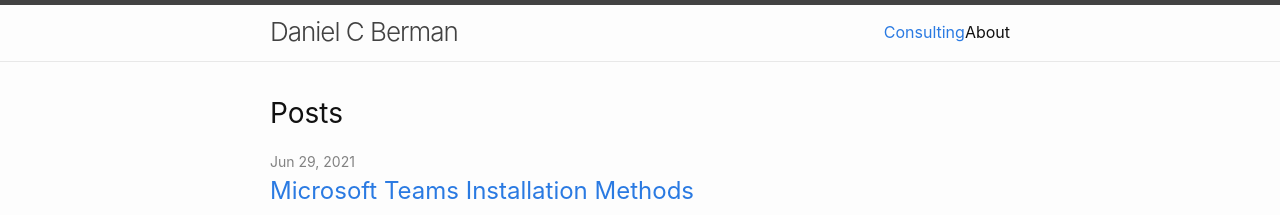
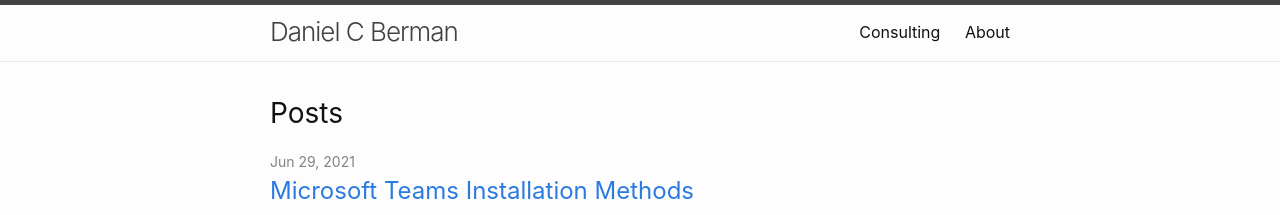
Before and after one commit to danielcberman/danielcberman.github.io, a Jekyll site: the page built from index.md, in a window 1280 px wide. Shown: the top 215 px of the page. Built offline with Jekyll 4.4.1, drawn with Linux system fonts in a browser that asks for light colours.

Commit message:
Update header.html

```diff
--- a/_includes/header.html
+++ b/_includes/header.html
@@ -18,7 +18,7 @@
         </label>
 
         <div class="trigger">
-          <a href="https://www.berman.tech">Consulting</a>
+          <a class="page-link" href="https://www.berman.tech">Consulting</a>&nbsp;
           {%- for path in page_paths -%}
             {%- assign my_page = site.pages | where: "path", path | first -%}
             {%- if my_page.title -%}
```
